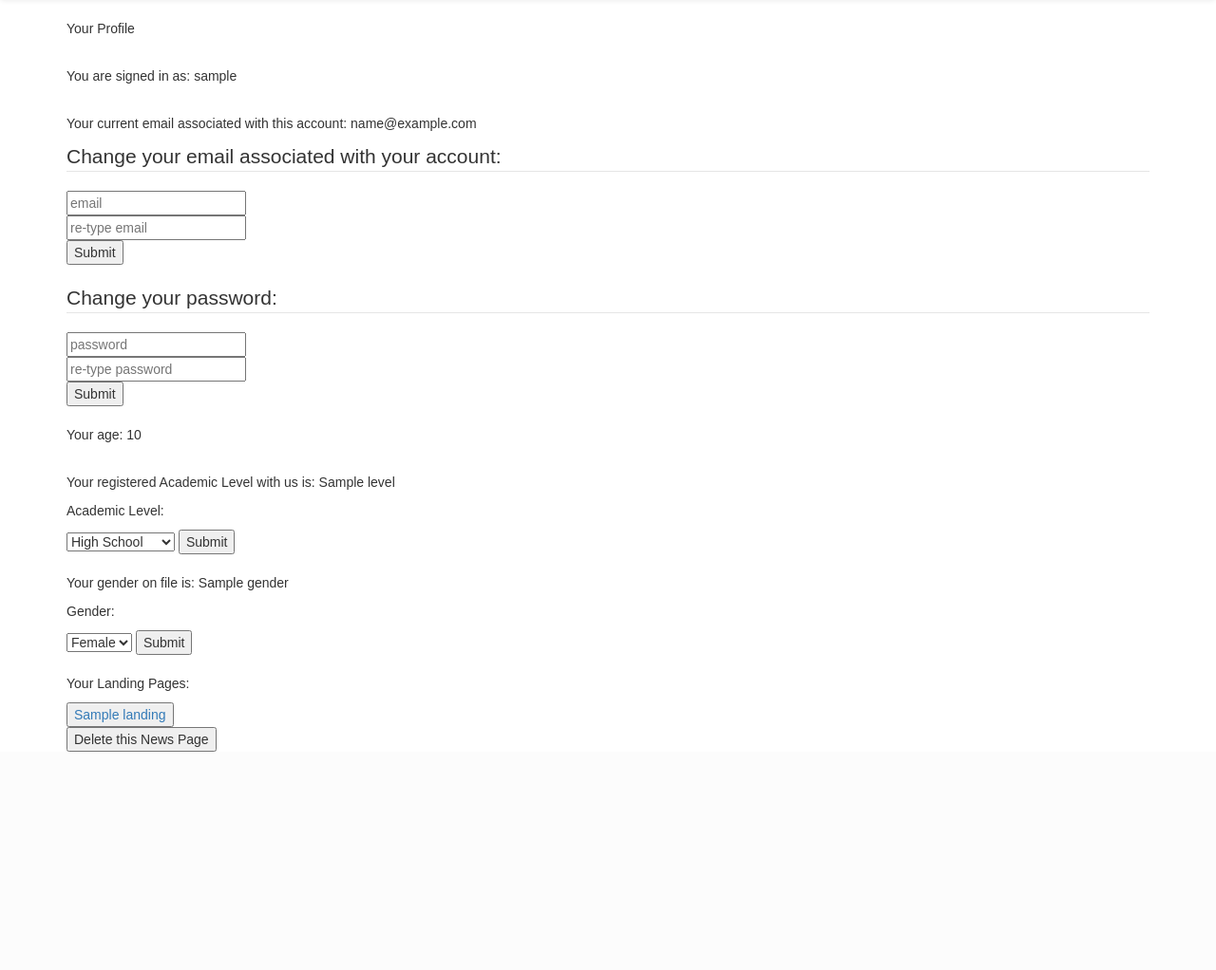
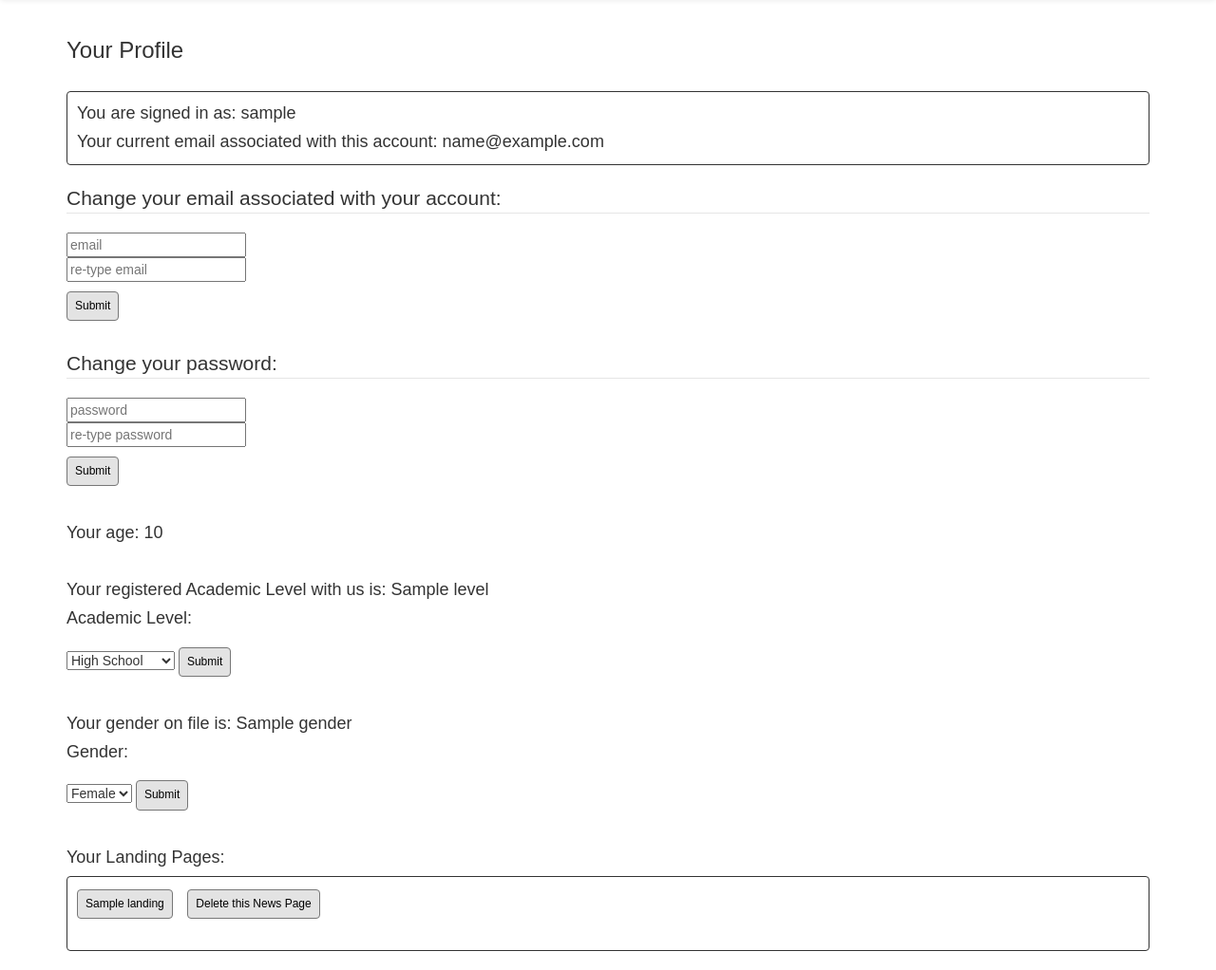
Before and after one commit to laurengordonfahn/hb_read_black_project, a Flask app: template templates/profile.html in a window 1280 px wide. Shown: the part 52-1074 px from the top of the page at 95% size. Before the commit the page ends 844 px from the top, so only its background shows below. Run offline with Flask 2, Linux system fonts and the light colour scheme; tables that the repository leaves empty hold one stand-in row (values such as "Sample post"); the template is opened without the code that fills it: values that come from a table or form of the project are taken from there, most other values are stand-ins (such as "Sample title", 1, 10 or a date in 2020); some libraries are stand-ins or nearby versions.

Commit message:
changed the profile page with slight border and heading ehnacement

```diff
--- a/static/css/stylesheet.css
+++ b/static/css/stylesheet.css
@@ -47,3 +47,23 @@ input.chose_source_btn{
     padding: 6px 8px 6px 8px;
 
 }
+
+.submit_btn{
+    border-radius: 4px;
+    background: #e3e3e3;
+    color: black;
+    border: solid #777777 .25px;
+    font-size: 12px;
+    padding: 6px 8px 6px 8px;
+    margin: 10px 0px 10px 0px;
+    display: inline-block;
+
+}
+
+.need_border{
+    border: solid 1px;
+    border-radius: 4px;
+    padding: 3px 10px 3px 10px;
+
+
+}
--- a/templates/profile.html
+++ b/templates/profile.html
@@ -4,12 +4,15 @@
 {% block title %} Profile {% endblock %}
 
 {% block content %}
-<p> Your Profile </p>
+<h3> Your Profile </h3>
 <br>
 <!-- Add username to jina for this page -->
-<p> You are signed in as: {{ username }} </p>
+<div class='need_border'>
+<h4> You are signed in as: {{ username }} </h4>
+
+<h4> Your current email associated with this account: {{ email }} </h4>
+</div>
 <br>
-<p> Your current email associated with this account: {{ email }}
 
 <form action='/profile_catch' method='POST'>
     <input type ='hidden' name='field' value='email'>
@@ -20,7 +23,7 @@
         <br>
         <input type='text' name='sec_email' placeholder='re-type email'>
         <br>
-        <input type='submit' name='change_email_btn' value='Submit'>
+        <input class='submit_btn' type='submit' name='change_email_btn' value='Submit'>
     </feildset>
 </form>
 <br>
@@ -35,28 +38,28 @@
         <br>
         <input type='password' name='sec_password' placeholder='re-type password'>
         <br>
-        <input type='submit' name='change_password_btn' value='Submit'>
+        <input class='submit_btn' type='submit' name='change_password_btn' value='Submit'>
     </feildset>
 </form>
 
 <br>
 
-<p> Your age: {{ age }} </p>
+<h4> Your age: {{ age }} </h4>
 <!-- This should only be able to be set once what do I do about content not proper for age?-->
 <br>
 
-<p> Your registered Academic Level with us is:
+<h4> Your registered Academic Level with us is:
     {% if academic_level == None %}
         None
     {% else %}
     {{ academic_level.academic_name }}
     {% endif %}
 
-</p>
+</h4>
 
 <form action='/profile_catch' method='POST'>
     <input type='hidden' name='field' value='academic'>
-    <p> Academic Level: </p>
+    <h4> Academic Level: </h4>
     <select name='academic'>
         <option value='highschool'> High School </option>
         <option value='tradeschool'> Trade School </option>
@@ -64,28 +67,28 @@
         <option value='bs'> B.S. </option>
         <option value='higher'> Higher Degree </option>
     </select>
-    <input type='submit' name='academic_btn' value='Submit'>
+    <input class='submit_btn' type='submit' name='academic_btn' value='Submit'>
 </form>
 
 <br>
 
-<p> Your gender on file is:
+<h4> Your gender on file is:
     {% if gender == None %}
         None
     {% else %}
     {{ gender.gender_name }}
     {% endif %}
-</p>
+</h4>
 
 <form action='/profile_catch' method='POST'>
     <input type='hidden' name='field' value='gender'>
-    <p>Gender:</p>
+    <h4>Gender:</h4>
     <select name='gender'>
         <option value='Female'> Female </option>
         <option value='Male'> Male </option>
         <option value='Other'> Other </option>
     </select>
-    <input type='submit' name='gender_btn' value='Submit'>
+    <input  class='submit_btn' type='submit' name='gender_btn' value='Submit'>
 </form>
 
 <br>
@@ -93,13 +96,13 @@
 <!-- create a list of the landing names this person has  AND DO radio buttons need submit?-->
 <!-- FINISHE THIS PEICE WHEN MORE THAN ONE LANDING NOT YET! -->
 <div id="update_your_landings">
-    <p>Your Landing Pages: </p>
+    <h4>Your Landing Pages: </h4>
     {% if landingnames|length != 0 %}
         {% for landingname in landingnames %}
-            <a href="/yourlanding/{{ landingname.landing_name }}"><button> {{   landingname.landing_name }} </button></a> <br> <button class="delete_landing_btn" name="{{ landingname.landing_name }}" type="submit" value='Delete this Landing'>Delete this News Page</button><br>
+            <div class='need_border' <a href="/yourlanding/{{ landingname.landing_name }}"><button class='submit_btn'> {{   landingname.landing_name }} </button></a> &nbsp;&nbsp; <button class='submit_btn' class="delete_landing_btn" name="{{ landingname.landing_name }}" type="submit" value='Delete this Landing'>Delete this News Page</button><br><br></div><br>
         {% endfor %}
     {% else %}
-            <p>You do not have any saved News Pages at this time. <a  href='/new_landing/{{ current_user.username }}'><button>Add A New News Page</button></a> </p>
+            <p>You do not have any saved News Pages at this time. <a  href='/new_landing/{{ current_user.username }}'><button class='submit_btn' >Add A New News Page</button></a> </p>
     {% endif %}
 </div>
 
```
